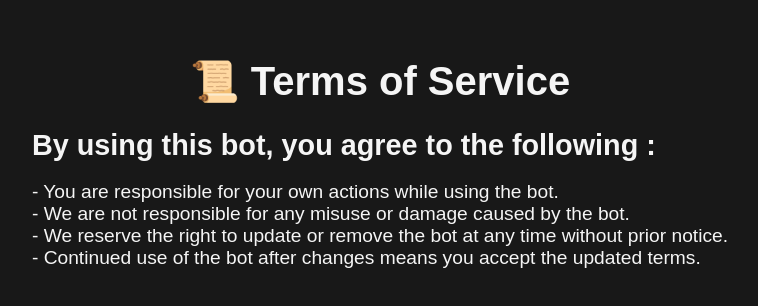
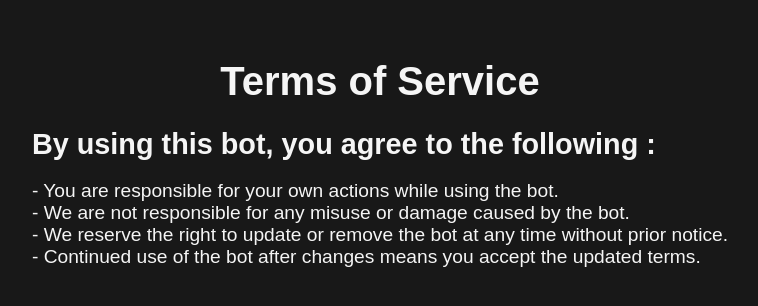
Before and after one commit to SL0V0/fab-limited-time-free-content.github.io, a plain HTML site: page terms-of-service.html in a window 1280 px wide. Shown: the part 240-546 px from the top of the page, without its empty margins (260-1018 px from the left). Drawn offline with Linux system fonts and the light colour scheme.

Commit message:
Final version

```diff
--- a/terms-of-service.html
+++ b/terms-of-service.html
@@ -38,7 +38,7 @@
 </head>
 <body>
     <div>
-        <h1>📜 Terms of Service</h1>
+        <h1>Terms of Service</h1>
 
         <h2>By using this bot, you agree to the following :</h2>
 
```
